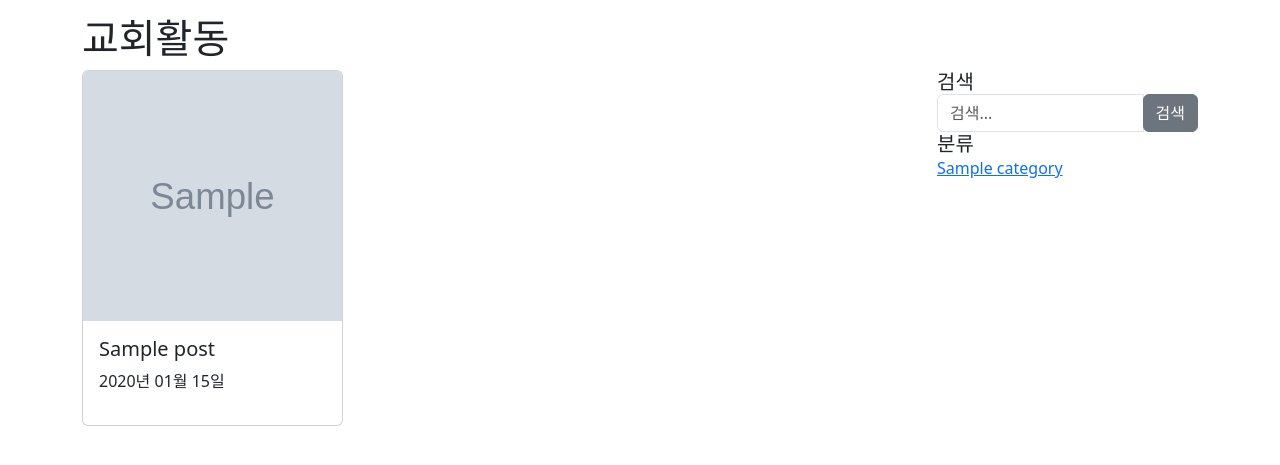
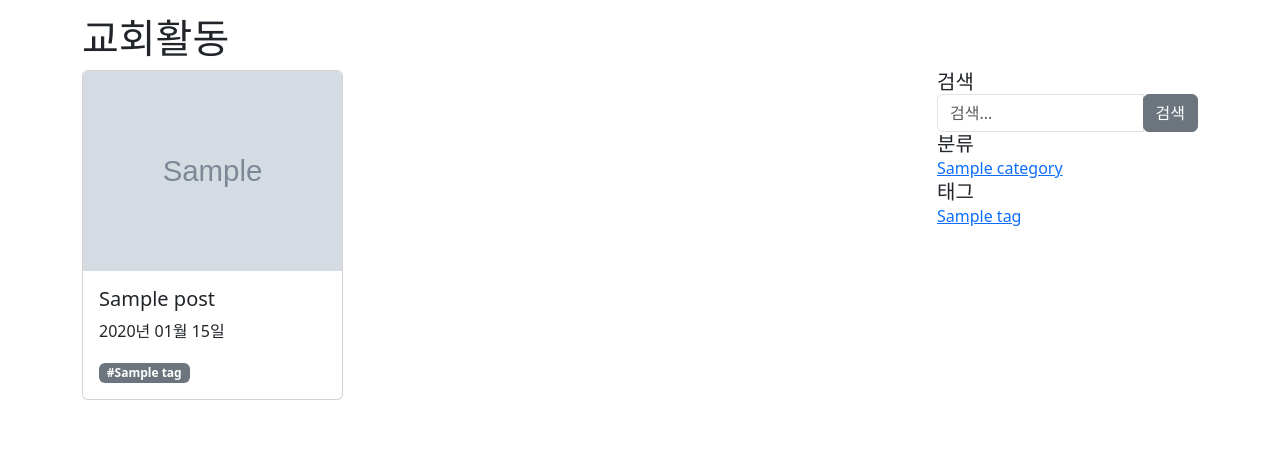
Before and after one commit to chjs/12baskets, a Django app: page /blog/ in a window 1280 px wide. Shown: the part 56-521 px from the top of the page. Run offline with Django 5.2, Linux system fonts and the light colour scheme; tables that the repository leaves empty hold one stand-in row (values such as "Sample post"); grey boxes marked "Sample" are stand-in pictures; some libraries are stand-ins or nearby versions.

Commit message:
implemented tag

```diff
--- a/blog/admin.py
+++ b/blog/admin.py
@@ -1,8 +1,12 @@
 from django.contrib import admin
-from .models import Category, Post, Photo
+from .models import Category, Tag, Post, Photo
 
 @admin.register(Category)
 class CategoryAdmin(admin.ModelAdmin):
+    prepopulated_fields = {'slug': ('name', )}
+
+@admin.register(Tag)
+class TagAdmin(admin.ModelAdmin):
     prepopulated_fields = {'slug': ('name', )}
 
 class PhotoInline(admin.TabularInline):
--- a/blog/models.py
+++ b/blog/models.py
@@ -14,12 +14,23 @@ class Category(models.Model):
     class Meta:
         verbose_name_plural = 'Categories'
 
+class Tag(models.Model):
+    name = models.CharField(max_length=50)
+    slug = models.SlugField(max_length=200, unique=True, allow_unicode=True)
+
+    def __str__(self):
+        return self.name
+
+    def get_absolute_url(self):
+        return f'/blog/tag/{self.slug}/'
+
 class Post(models.Model):
     title = models.CharField(max_length=30)
     content = models.TextField()
     created_at = models.DateTimeField(auto_now_add=True)
     updated_at = models.DateTimeField(auto_now=True)
     category = models.ForeignKey(Category, null=True, on_delete=models.SET_NULL)
+    tags = models.ManyToManyField(Tag, blank=True)
 
     def __str__(self):
         return f'[{self.pk}] {self.title}'
--- a/blog/static/blog/style.css
+++ b/blog/static/blog/style.css
@@ -9,7 +9,7 @@ body {
 
 .card-img-top {
     width: 100%;         /* 가로 크기 고정 */
-    height: 250px;       /* 원하는 고정 높이 */
+    height: 200px;       /* 원하는 고정 높이 */
     object-fit: cover;   /* 비율 유지 및 초과 부분 크롭 */
 }
 
--- a/blog/templates/blog/post_list.html
+++ b/blog/templates/blog/post_list.html
@@ -21,6 +21,11 @@
                                 <div class="card-body">
                                     <h5 class="card-title">{{ post.title }}</h5>
                                     <p>{{ post.created_at | date:"Y년 m월 d일" }}</p>
+                                    {% if post.tags.exists %}
+                                        {% for tag in post.tags.iterator %}
+                                            <span class="badge bg-secondary">#{{ tag }}</span>
+                                        {% endfor %}
+                                    {% endif %}
                                 </div>
                             </div>
                         </a>
@@ -55,6 +60,19 @@
                 </ul>
             </div>
         </div>
+
+        <h5 class="card-header">태그</h5>
+        <div class="card-body">
+            <div class="row">
+                <ul class="list-unstyled mb-0">
+                    {% for tag in tags %}
+                        <li>
+                            <a href="{{ tag.get_absolute_url }}">{{ tag }}</a>
+                        </li>
+                    {% endfor %}
+                </ul>
+            </div>
+        </div>
     </div>
 </div>
 
--- a/blog/urls.py
+++ b/blog/urls.py
@@ -5,4 +5,5 @@ urlpatterns = [
     path('', views.PostList.as_view(), name='blog'),
     path('<int:pk>/', views.PostDetail.as_view(), name='blog'),
     path('category/<str:slug>/', views.category_page, name='blog'),
+    path('tag/<str:slug>/', views.tag_page, name='blog'),
 ]
--- a/blog/views.py
+++ b/blog/views.py
@@ -1,6 +1,6 @@
 from django.shortcuts import render
 from django.views.generic import ListView, DetailView
-from .models import Post, Category
+from .models import Post, Category, Tag
 
 class PostList(ListView):
     model = Post
@@ -10,14 +10,42 @@ class PostList(ListView):
         context = super(PostList, self).get_context_data()
         context['categories'] = Category.objects.all()
         context['no_category_post_count'] = Post.objects.filter(category=None).count()
+        context['tags'] = Tag.objects.all()
         return context
 
 def category_page(request, slug):
     category = Category.objects.get(slug=slug)
     post_list = Post.objects.filter(category=category).order_by('-pk')
     category_list = Category.objects.all()
+    tag_list = Tag.objects.all()
 
-    return render(request, 'blog/post_list.html', {'category': category, 'categories': category_list, 'post_list': post_list})
+    return render(
+        request,
+        'blog/post_list.html',
+        {
+            'post_list': post_list,
+            'category': category,
+            'categories': category_list,
+            'tags': tag_list,
+        }
+    )
+
+def tag_page(request, slug):
+    tag = Tag.objects.get(slug=slug)
+    post_list = tag.post_set.all()
+    category_list = Category.objects.all()
+    tag_list = Tag.objects.all()
+
+    return render(
+        request,
+        'blog/post_list.html',
+        {
+            'post_list': post_list,
+            'tag': tag,
+            'categories': category_list,
+            'tags': tag_list,
+        }
+    )
 
 class PostDetail(DetailView):
     model = Post
```
